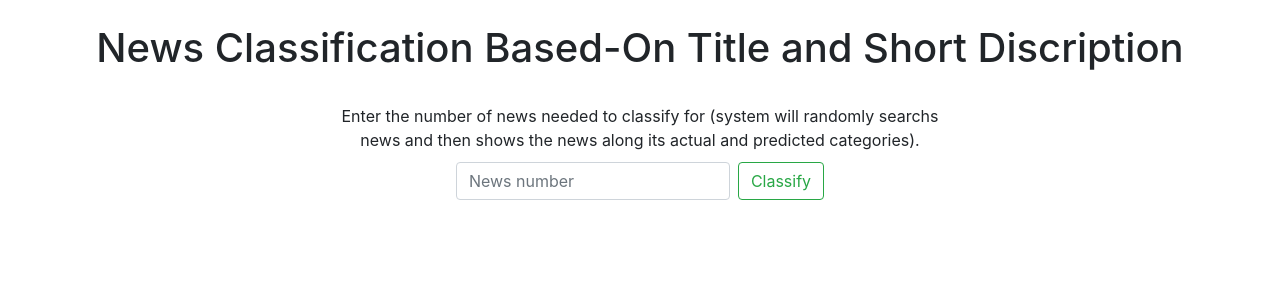
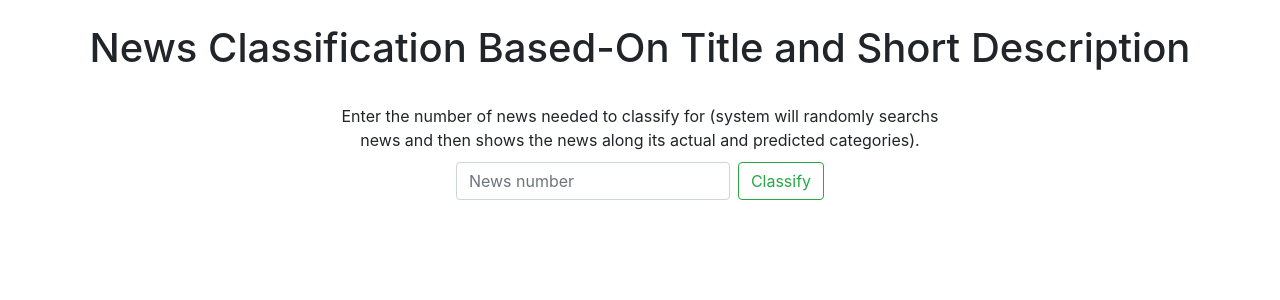
Before and after one commit to sora-ix9/news_classification, a FastAPI app: page / in a window 1280 px wide. Shown: the top 300 px of the page. Run offline with FastAPI, Linux system fonts and the light colour scheme; some libraries are stand-ins or nearby versions.

Commit message:
Fixed a word in project title

```diff
--- a/templates/classified_news.html
+++ b/templates/classified_news.html
@@ -17,7 +17,7 @@
 
     <!-- headline showing project name -->
     <br>
-    <h1 class="headline">News Classification Based-On Title and Short Discription</h1>
+    <h1 class="headline">News Classification Based-On Title and Short Description</h1>
     <br>
 
     <!-- text box for entering news number needed to classify for -->
@@ -39,7 +39,7 @@
         <tr>
           <th scope="col">#</th>
           <th scope="col">Actual Category</th>
-          <th scope="col">News (Title + Short Discription)</th>
+          <th scope="col">News (Title + Short Description)</th>
           <th scope="col">Predicted Category</th>
         </tr>
       </thead>
--- a/templates/index.html
+++ b/templates/index.html
@@ -17,7 +17,7 @@
 
     <!-- headline showing project name -->
     <br>
-    <h1 class="headline">News Classification Based-On Title and Short Discription</h1>
+    <h1 class="headline">News Classification Based-On Title and Short Description</h1>
     <br>
 
     <!-- text box for entering news number needed to classify for -->
```
Also changed, not shown: README.md, screenshorts/Screenshot1.png, screenshorts/Screenshot2.png, screenshorts/Screenshot3.png, screenshorts/Screenshot4.png, 1 other file.
